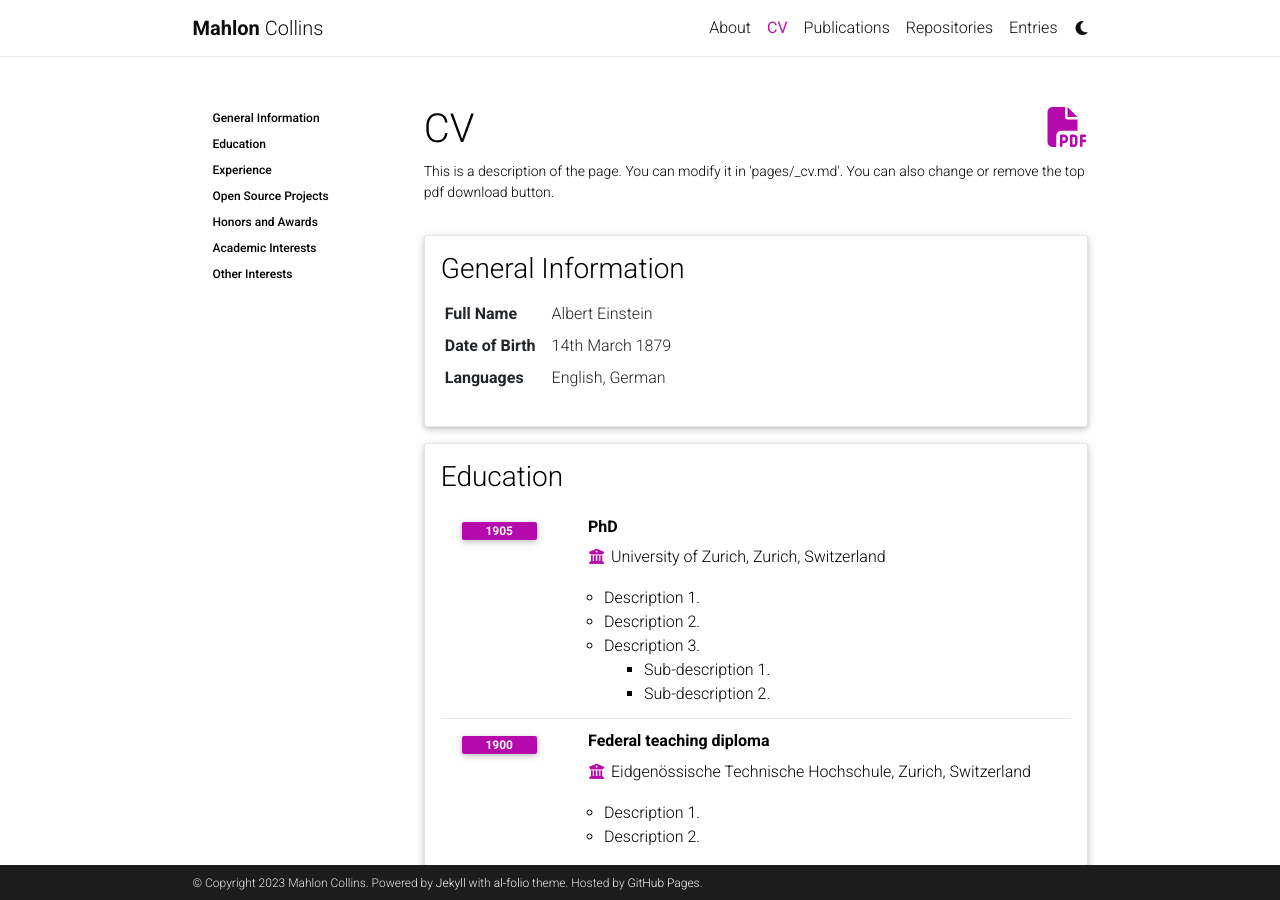
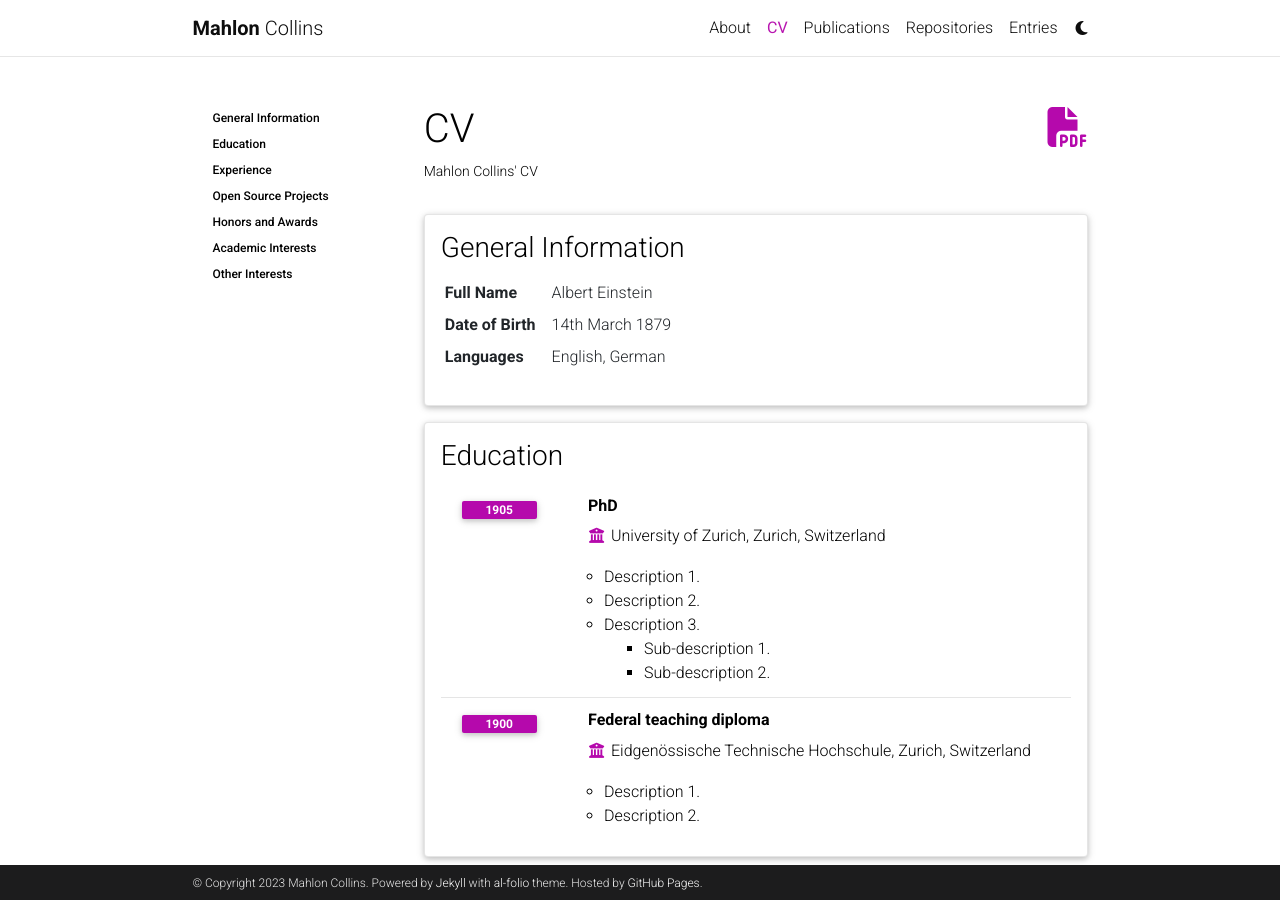
Before and after one commit to mac230/mac230.github.io, a Jekyll site: the page built from _pages/cv.md, in a window 1280 px wide and 900 px high. Built offline with Jekyll 4.4.1, drawn with Linux system fonts in a browser that asks for light colours; comment, search, counter and statistics services are not loaded; a style sheet for code colours, icons or effects is not loaded.

Commit message:
2023.12.01 - update cv pager

```diff
--- a/_pages/cv.md
+++ b/_pages/cv.md
@@ -5,7 +5,7 @@
 nav: true
 nav_order: 1
 cv_pdf: example_pdf.pdf
-description: This is a description of the page. You can modify it in 'pages/_cv.md'. You can also change or remove the top pdf download button.
+description: Mahlon Collins' CV
 toc:
   sidebar: left
 ---
```
